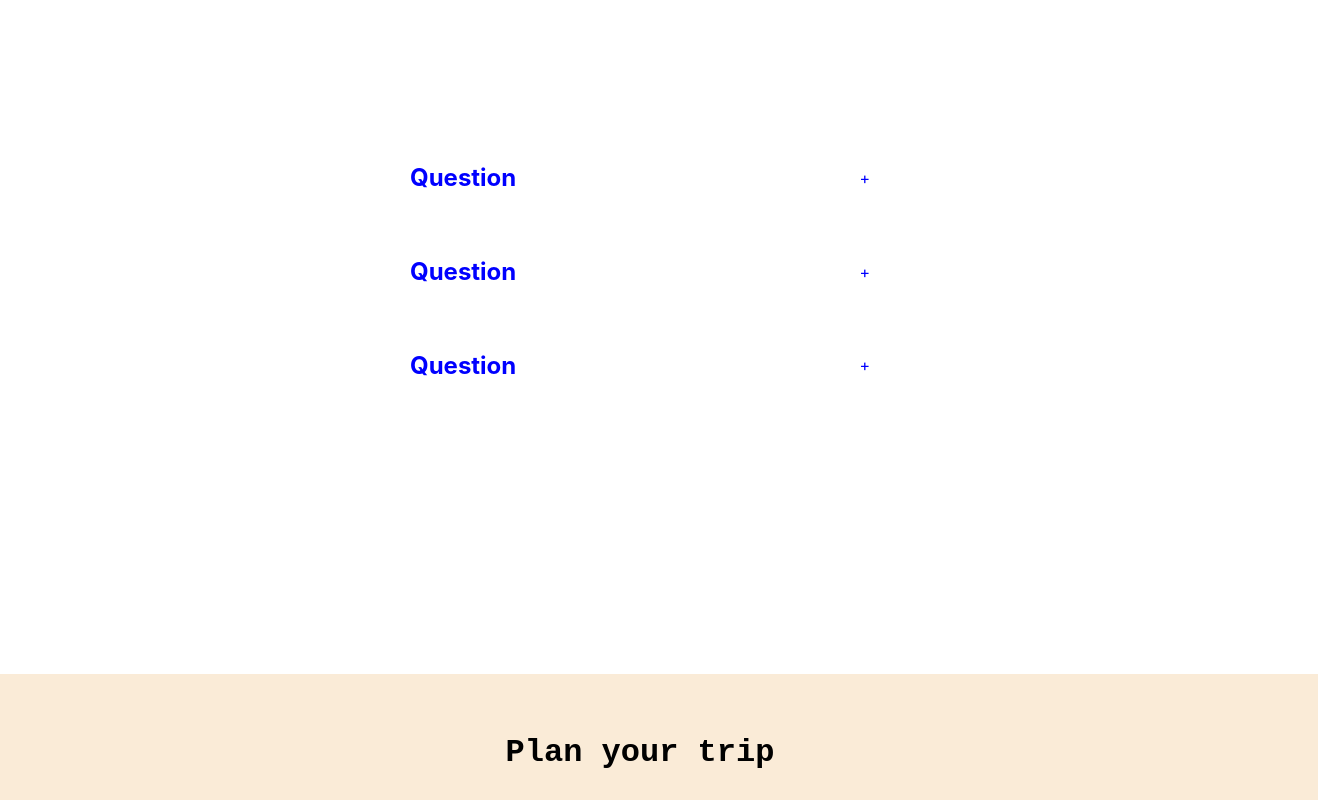
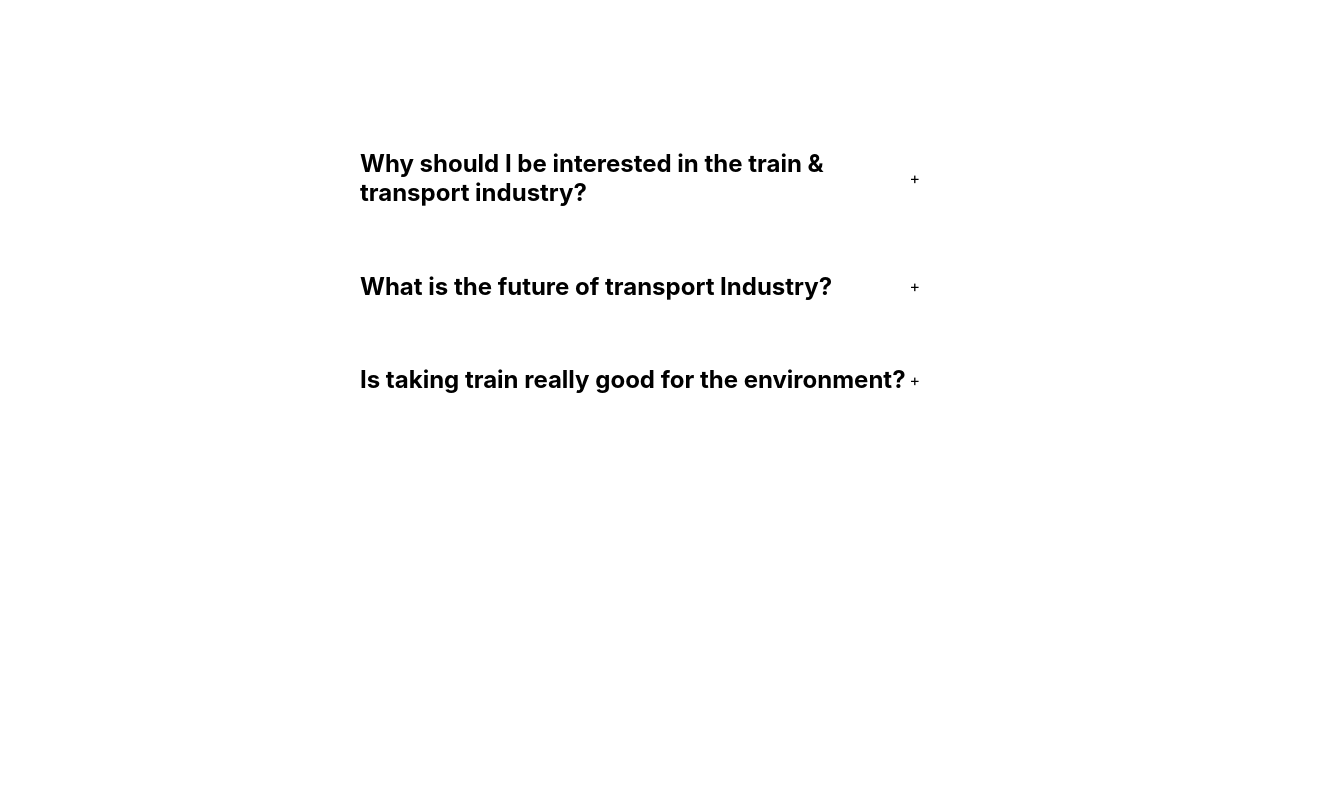
Before and after one commit to alexandravladu/ts-react-project, a React (Create React App) app: page / in a window 1280 px wide. Shown: the part 660-1460 px from the top of the page, 1318 px wide, since content can reach past the window. After the commit the page ends 1334 px from the top, so only its background shows below. Built offline with nearby package versions, Linux system fonts and the light colour scheme.

Commit message:
Moved the toDo component to a new page

```diff
--- a/src/App.tsx
+++ b/src/App.tsx
@@ -10,6 +10,7 @@ import {
 import Home from "./pages/home/Home";
 import Facts from "./pages/facts/Facts";
 // import Support from "./pages/Support";
+import PlanYourTrip from './pages/planYourTrip/PlanYourTrip';
 
 
 const App: React.FC = () => {
@@ -18,7 +19,7 @@ const App: React.FC = () => {
       <Routes>
         <Route path="/" element={<><NavBar /><Home /></>}></Route>
         <Route path="/facts" element={<><NavBar/><Facts /> </>}></Route>
-        {/* <Route path="/support" element={<><NavBar/><Support /> </>}></Route> */}
+        <Route path="/planYourTrip" element={<><NavBar/><PlanYourTrip /> </>}></Route>
       </Routes>
     </Router>
   );
--- a/src/components/accordion/Accordion.css
+++ b/src/components/accordion/Accordion.css
@@ -1,5 +1,5 @@
 .accordion {
-    width: 500px;
+    width: 600px;
   }
 
 .wrapper {
@@ -19,14 +19,14 @@
 }
 
 .title {
-  color: blue;
+  color: black;
   display: flex;
   justify-content: space-between;
   align-items: center;
 }
 
 .content {
-  color: rgb(0, 0, 0);
+  color: rgb(218, 8, 8);
   max-height: 0;
   overflow: hidden;
   transition:  all 0.5s cubic-bezier(0,1,0,1);
--- a/src/components/accordion/Accordion.js
+++ b/src/components/accordion/Accordion.js
@@ -37,16 +37,16 @@ function Accordion() {
 
 const data = [
     {
-        question: 'Question',
-        answer: 'wiefoiewhsfoioisdjf'
+        question: 'Why should I be interested in the train & transport industry?',
+        answer: 'Its a key part of the economies growth that is an area in which allows people all over to get around and stay connected.'
     },
     {
-        question: 'Question',
-        answer: 'wiefoiewhsfoioisdjf'
+        question: 'What is the future of transport Industry?',
+        answer: 'Technology will drive radical changes in transport in the next 10 years, with profound implications for transport users and businesses. Electrification, connectivity, automation, and real-time data collection and analysis are driving the development of new modes of travel and new ways to do business.'
     },
     {
-        question: 'Question',
-        answer: 'dfa'
+        question: 'Is taking train really good for the environment? ',
+        answer: 'Yes of course, Rail transport is the most environment-friendly way to travel. The greenhouse effect of gas emissions per kilometer on railway transport is 80% less than cars.'
     },
 ]
 
--- a/src/components/nav/NavBar.tsx
+++ b/src/components/nav/NavBar.tsx
@@ -14,9 +14,9 @@ const NavBar = () => {
                     <Link className='nav-items' to='/facts'>
                         Facts
                     </Link>
-                    {/* <Link className='nav-items' to='/support'>
-                        Support
-                    </Link> */}
+                    <Link className='nav-items' to='/planYourTrip'>
+                        Plan Trip
+                    </Link>
 
 
                 </div>
--- a/src/pages/home/Home.tsx
+++ b/src/pages/home/Home.tsx
@@ -1,6 +1,6 @@
 import Accordion from '../../components/accordion/Accordion';
 import Hero from '../../components/hero/Hero';
-import Todo from '../../components/toDo/Todo';
+// import Todo from '../../components/toDo/Todo';
 
 const Home = () => {
 
@@ -8,7 +8,7 @@ const Home = () => {
     <div>
         <Hero title='Welcome' />
         <Accordion />
-        <Todo />
+        {/* <Todo /> */}
     </div>
 
 
--- /dev/null
+++ b/src/pages/planYourTrip/PlanYourTrip.tsx
@@ -0,0 +1,8 @@
+import Todo from '../../components/toDo/Todo';
+
+
+const PlanYourTrip = () => {
+    return <> <Todo /> </>;
+  };
+
+export default PlanYourTrip
```
Also changed, not shown: src/pages/planYourTrip/PlanYourTrip.css (added).
